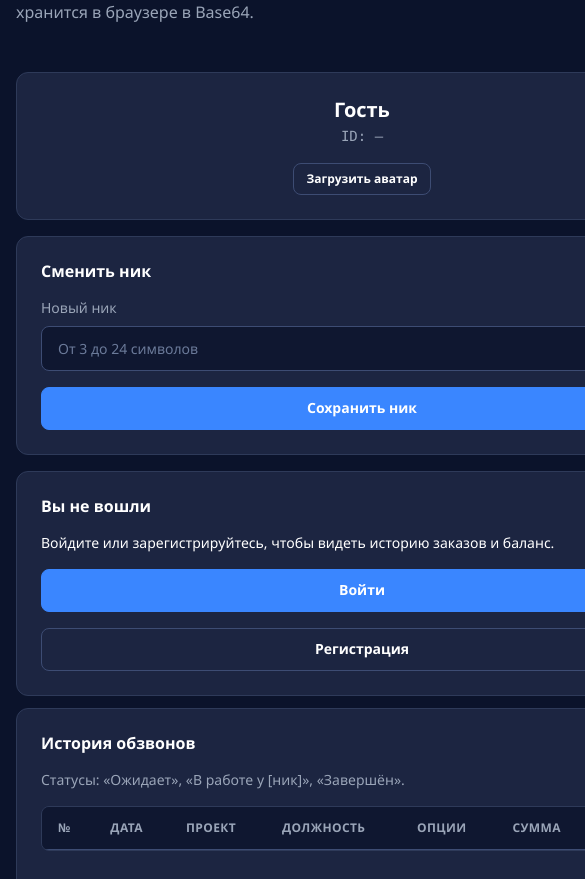
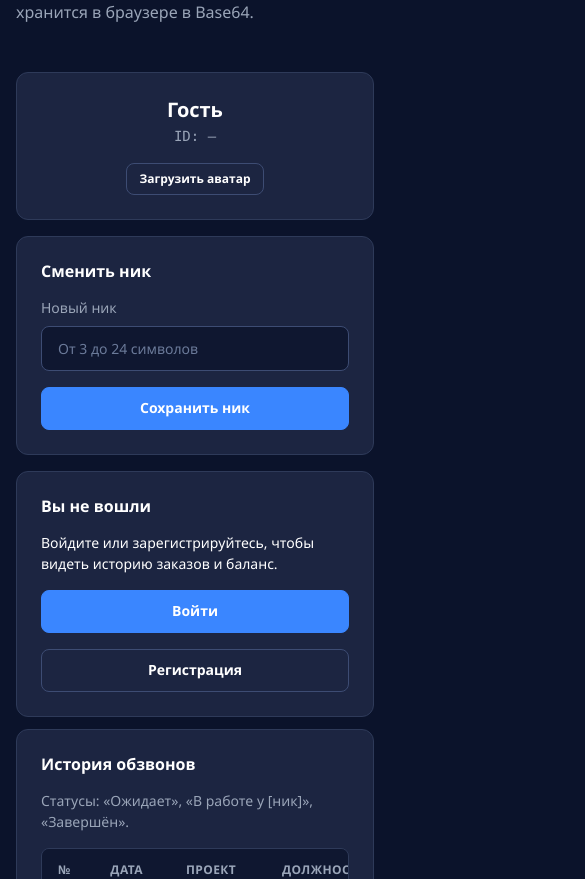
Before and after one commit to ilia12promax-cyber/rp-obzvon, a website: page profile.html in a window 390 px wide. Shown: the part 221-1100 px from the top of the page, 585 px wide, since content can reach past the window. Drawn offline with Linux system fonts and the light colour scheme; a script that the page names is missing.

Commit message:
Update layout.css

```diff
--- a/css/layout.css
+++ b/css/layout.css
@@ -1,3 +1,9 @@
+html, body {
+  overflow-x: hidden;
+  width: 100%;
+  max-width: 100vw;
+}
+
 .site-header {
   position: fixed;
   top: 0;
@@ -138,6 +144,7 @@
 .page-main {
   padding-top: var(--header-h);
   min-height: calc(100vh - var(--header-h));
+  width: 100%;
 }
 
 /* ================= ОБЩИЕ СЕКЦИИ ================= */
@@ -145,6 +152,8 @@
   max-width: var(--container-max);
   margin: 0 auto;
   padding: var(--space-7) var(--space-5);
+  box-sizing: border-box;
+  width: 100%;
 }
 
 .page-head { padding-bottom: var(--space-4); }
@@ -162,6 +171,8 @@
   grid-template-columns: 1.3fr 1fr;
   gap: var(--space-7);
   align-items: start;
+  box-sizing: border-box;
+  width: 100%;
 }
 
 .hero-kicker {
@@ -304,9 +315,10 @@
   grid-template-columns: 1fr 360px;
   gap: var(--space-6);
   align-items: start;
+  width: 100%;
 }
 
-.order-form-col { display: flex; flex-direction: column; gap: var(--space-5); }
+.order-form-col { display: flex; flex-direction: column; gap: var(--space-5); min-width: 0; }
 
 .order-step {
   background: var(--bg-card);
@@ -349,13 +361,26 @@
 /* ================= ПРОФИЛЬ ================= */
 .profile-layout {
   display: grid;
-  grid-template-columns: 320px 1fr;
+  grid-template-columns: 320px minmax(0, 1fr);
   gap: var(--space-6);
   align-items: start;
+  width: 100%;
 }
 
-.profile-side { display: flex; flex-direction: column; gap: var(--space-4); }
-.profile-main { display: flex; flex-direction: column; gap: var(--space-4); }
+.profile-side { display: flex; flex-direction: column; gap: var(--space-4); min-width: 0; }
+.profile-main { display: flex; flex-direction: column; gap: var(--space-4); min-width: 0; }
+
+.profile-card {
+  background: var(--bg-card);
+  border: 1px solid var(--border);
+  border-radius: var(--radius-lg);
+  padding: var(--space-5);
+  display: flex;
+  flex-direction: column;
+  gap: var(--space-4);
+  width: 100%;
+  box-sizing: border-box;
+}
 
 /* ================= АДМИНКА ================= */
 .admin-tabs {
@@ -463,7 +488,7 @@
   .cta-box { padding: var(--space-5); }
   .footer-inner { flex-direction: column; align-items: flex-start; }
 
-  .table-wrap { overflow-x: auto; -webkit-overflow-scrolling: touch; }
+  .table-wrap { overflow-x: auto; -webkit-overflow-scrolling: touch; max-width: 100%; }
   .data-table { min-width: 600px; }
 }
 
```
